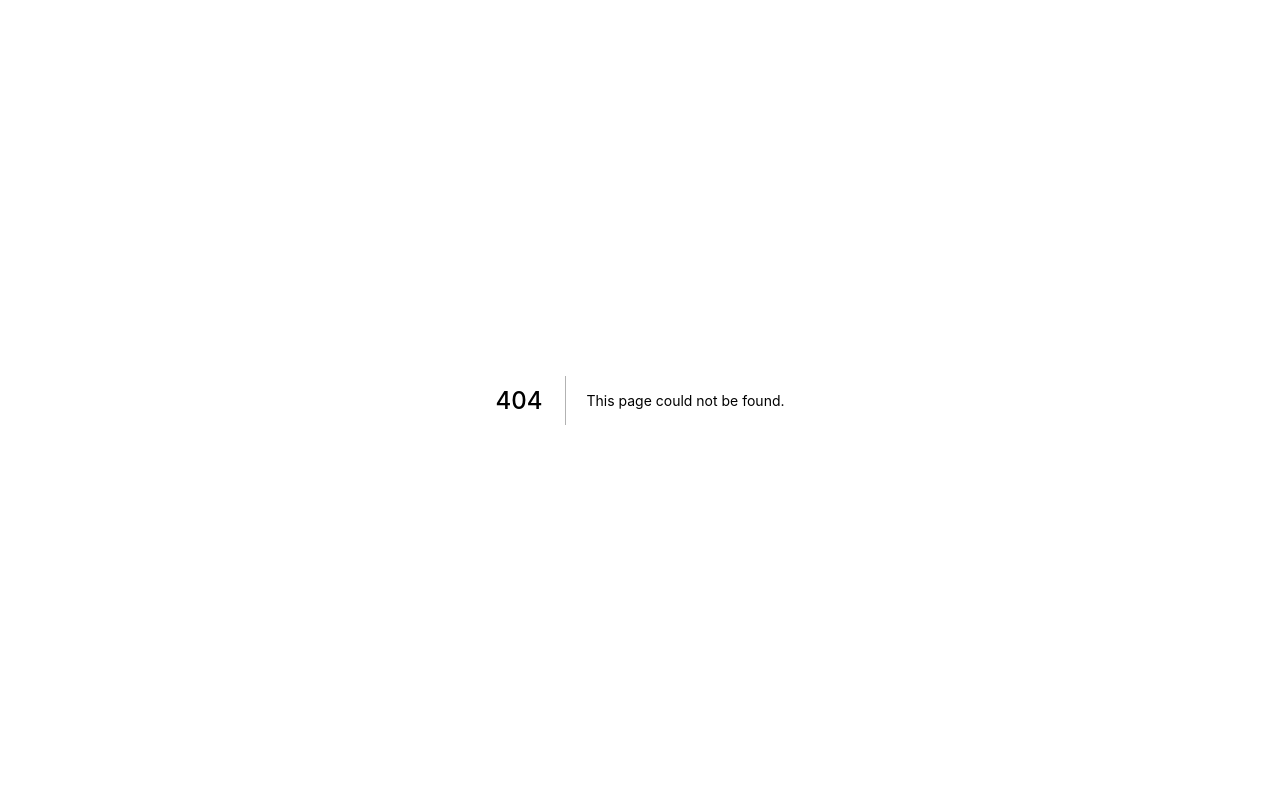
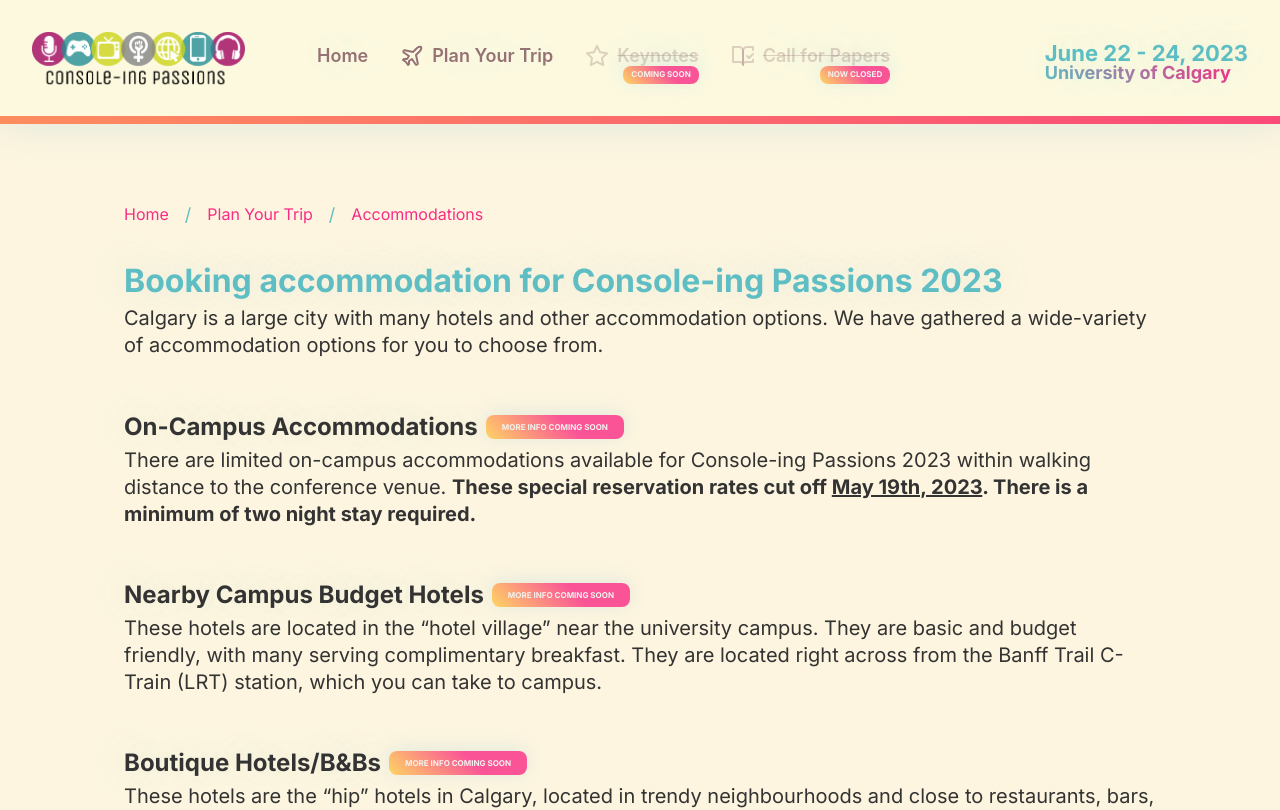
Before and after one commit to LMulvey/cp23, a Next.js app: page /plan-your-trip/accommodations in a window 1280 px wide. Before the commit this address had no page. Shown: the top 810 px of the page. Built offline with nearby package versions, Linux system fonts and the light colour scheme; a web font is replaced by a local one.

Commit message:
feat: partial plan-your-trip page

```diff
--- a/cspell.json
+++ b/cspell.json
@@ -21,6 +21,8 @@
     "roundtables",
     "rulesdir",
     "segoe",
+    "kensington",
+    "neighbourhoods",
     "lucide",
     "Sharma",
     "Shraya",
--- a/src/components/Layout/Layout.tsx
+++ b/src/components/Layout/Layout.tsx
@@ -1,4 +1,4 @@
-import { styled } from '@/stitches';
+import { keyframes, styled } from '@/stitches';
 import NextLink from 'next/link';
 import {
   commonAnimationVariants,
@@ -154,6 +154,18 @@ const ImageContainer = styled(motion.div, {
   },
 });
 
+const NavbarGradient = keyframes({
+  '0%': {
+    backgroundPosition: '0% 50%',
+  },
+  '50%': {
+    backgroundPosition: '100% 50%',
+  },
+  '100%': {
+    backgroundPosition: '0% 50%',
+  },
+});
+
 const Navbar = styled(motion.div, {
   display: 'flex',
   flexFlow: 'column nowrap',
@@ -165,9 +177,10 @@ const Navbar = styled(motion.div, {
   gap: '$16',
   boxShadow: '$blue40',
   background: '#fdf9df',
-  marginBottom: '$32',
+  marginBottom: '$24',
   position: 'relative',
   '@bp3': {
+    marginBottom: '$72',
     gap: '$8',
     height: '$124',
     padding: '0 $32',
@@ -175,15 +188,18 @@ const Navbar = styled(motion.div, {
     justifyContent: 'space-between',
     flexFlow: 'row nowrap',
   },
-  '&::before': {
-    content: '',
-    width: '100vw',
-    height: '$8',
-    position: 'absolute',
-    left: 0,
-    bottom: 0,
-    background: '$pinkGradient2',
-  },
+});
+
+const NavbarBorder = styled(motion.div, {
+  width: '100vw',
+  height: '$8',
+  position: 'absolute',
+  left: 0,
+  bottom: 0,
+  backgroundSize: '400% 400% !important',
+  background: '$white',
+  backgroundImage: '$pinkGradient2',
+  animation: `${NavbarGradient} 8s ease infinite`,
 });
 
 const LogoAndLinks = styled('div', {
@@ -210,13 +226,65 @@ const NavbarInfo = styled('div', {
   flexFlow: 'column nowrap',
 });
 
+const Breadcrumbs = styled('div', {
+  display: 'flex',
+  flexFlow: 'row nowrap',
+  gap: '$8',
+  fontSize: '$16',
+  marginBottom: '$32',
+  textAlign: 'left',
+  width: '100%',
+  color: '$pink2',
+  '& a': {
+    textDecoration: 'none',
+
+    '&:hover': {
+      textDecoration: 'underline',
+    },
+  },
+});
+
+const BreadcrumbDivider = styled('span', {
+  fontSize: '$18',
+  margin: '0 $8',
+  color: '$defaultFont',
+});
+
+type Segment = {
+  title: string;
+  href: string;
+};
+
+const getSegments = (pathname: string) => {
+  const segments = pathname.split('/').filter((segment) => segment !== '');
+  const titleCaseSegments = segments.reduce((acc, segment) => {
+    const href =
+      acc.length === 0
+        ? `/${segment}`
+        : `${acc?.[acc.length - 1]?.href}/${segment}`;
+
+    return [
+      ...acc,
+      {
+        title: segment
+          .split('-')
+          .map((segment) => segment.charAt(0).toUpperCase() + segment.slice(1))
+          .join(' '),
+        href,
+      },
+    ];
+  }, [] as Segment[]);
+
+  return titleCaseSegments;
+};
+
 export const Layout = ({
   title,
   children,
   ...props
 }: HTMLMotionProps<'div'> & { title?: string; children: ReactNode }) => {
   const { pathname } = useRouter();
-
+  const segments = getSegments(pathname);
   const isActive = (path: string) => {
     return pathname === path;
   };
@@ -224,7 +292,6 @@ export const Layout = ({
   return (
     <Container {...props}>
       <PageTitle title={title} />
-
       <Navbar variants={commonAnimationVariants}>
         <LogoAndLinks>
           <NextLink href="/">
@@ -250,14 +317,12 @@ export const Layout = ({
                 Home
               </Link>
             </NextLink>
-            <NextLink href="/plan" passHref>
+            <NextLink href="/plan-your-trip" passHref>
               <Link
-                aria-disabled="true"
                 aria-label="Plan Your Trip to Console-ing Passions 2023"
-                isActive={isActive('/call')}
-                href="/plan"
+                isActive={isActive('/plan-your-trip')}
+                href="/plan-your-trip"
               >
-                <LinkDisabled>Coming Soon</LinkDisabled>
                 <Plane />
                 Plan Your Trip
               </Link>
@@ -289,7 +354,7 @@ export const Layout = ({
           </Links>
         </LogoAndLinks>
         <NavbarInfo>
-          <Heading css={{ fontSize: '$24' }}>June 22 - 24, 2023</Heading>
+          <Heading css={{ fontSize: '$22' }}>June 22 - 24, 2023</Heading>
           <Heading
             as={motion.a}
             css={{
@@ -299,13 +364,34 @@ export const Layout = ({
             target="_blank"
             rel="noopener noreferrer"
           >
-            <Gradient>@ University of Calgary</Gradient>
+            <Gradient>University of Calgary</Gradient>
           </Heading>
         </NavbarInfo>
+        <NavbarBorder />
       </Navbar>
 
+      {pathname === '/' ? null : (
+        <Breadcrumbs>
+          {[{ title: 'Home', href: '/' }, ...segments].map(
+            ({ title, href }, index) => (
+              <>
+                {index === segments.length ? (
+                  <>{title}</>
+                ) : (
+                  <NextLink key={`breadcrumb-link-${title}`} href={href}>
+                    {title}
+                  </NextLink>
+                )}
+                {index < segments.length && (
+                  <BreadcrumbDivider>/</BreadcrumbDivider>
+                )}
+              </>
+            )
+          )}
+        </Breadcrumbs>
+      )}
+
       {children}
-
       <Footer variants={commonAnimationVariants}>
         {/* cSpell:disable */}
         <Content footer variants={contentVariants}>
--- /dev/null
+++ b/src/pages/plan-your-trip/accommodations.tsx
@@ -0,0 +1,107 @@
+import { Layout } from '@/components/Layout';
+import { Content, HeadingMid, Heading } from '@/components/Typography';
+import { styled } from '@/stitches';
+import { commonAnimationVariants } from '@/utilities/animation';
+import type { NextPage } from 'next';
+
+const ComingSoon = styled('span', {
+  background: '$pinkGradient2',
+  boxShadow: '$blue20',
+  color: '$white',
+  opacity: 0.8,
+  fontSize: '$8',
+  textTransform: 'uppercase',
+  fontWeight: 700,
+  display: 'flex',
+  flexFlow: 'row nowrap',
+  justifyContent: 'center',
+  alignItems: 'center',
+  borderRadius: '$8',
+  padding: '$4 $8',
+  whiteSpace: 'nowrap',
+  '-webkit-backdrop-filter': 'blur(8px)',
+  backDropFilter: 'blur(8px)',
+  width: '100%',
+  '@bp2': {
+    flexFlow: 'row nowrap',
+    padding: '$8 $16',
+    width: 'auto',
+  },
+});
+
+const ModifiedHeadingMid = styled(HeadingMid, {
+  display: 'flex',
+  flexFlow: 'row wrap',
+  gap: '$8',
+  '@bp2': {
+    flexFlow: 'row nowrap',
+  },
+});
+
+const Accommodations: NextPage = () => {
+  return (
+    <Layout
+      animate="animate"
+      initial="animate"
+      title="Accommodations"
+      variants={{
+        visible: {
+          transition: {
+            delayChildren: 0.5,
+            staggerChildren: 0.15,
+          },
+        },
+      }}
+      viewport={{ once: true }}
+      whileInView="visible"
+    >
+      <Heading
+        css={{ textAlign: 'left', width: '100%' }}
+        variants={commonAnimationVariants}
+      >
+        Booking accommodation for Console-ing Passions 2023
+      </Heading>
+      <Content css={{ textAlign: 'left' }}>
+        Calgary is a large city with many hotels and other accommodation
+        options. We have gathered a wide-variety of accommodation options for
+        you to choose from.
+      </Content>
+
+      <ModifiedHeadingMid variants={commonAnimationVariants}>
+        On-Campus Accommodations <ComingSoon>More Info Coming Soon</ComingSoon>
+      </ModifiedHeadingMid>
+      <Content css={{ textAlign: 'left' }}>
+        There are limited on-campus accommodations available for Console-ing
+        Passions 2023 within walking distance to the conference venue.{' '}
+        <strong>
+          These special reservation rates cut off <u>May 19th, 2023</u>. There
+          is a minimum of two night stay required.
+        </strong>
+      </Content>
+
+      <ModifiedHeadingMid variants={commonAnimationVariants}>
+        Nearby Campus Budget Hotels{' '}
+        <ComingSoon>More Info Coming Soon</ComingSoon>
+      </ModifiedHeadingMid>
+      <Content css={{ textAlign: 'left' }}>
+        These hotels are located in the “hotel village” near the university
+        campus. They are basic and budget friendly, with many serving
+        complimentary breakfast. They are located right across from the Banff
+        Trail C-Train (LRT) station, which you can take to campus.
+      </Content>
+
+      <ModifiedHeadingMid variants={commonAnimationVariants}>
+        Boutique Hotels/B&Bs <ComingSoon>More Info Coming Soon</ComingSoon>
+      </ModifiedHeadingMid>
+      <Content css={{ textAlign: 'left' }}>
+        These hotels are the “hip” hotels in Calgary, located in trendy
+        neighbourhoods and close to restaurants, bars, and craft breweries. Many
+        of them are also very close to the Bow River, which offers great cycling
+        and walking trails. With the exception of Hotel Arts Kensington, you
+        will need a car to get to campus (10-15 minute drive).
+      </Content>
+    </Layout>
+  );
+};
+
+export default Accommodations;
```
Also changed, not shown: src/pages/plan-your-trip/index.tsx (added, +83 -0 lines).
